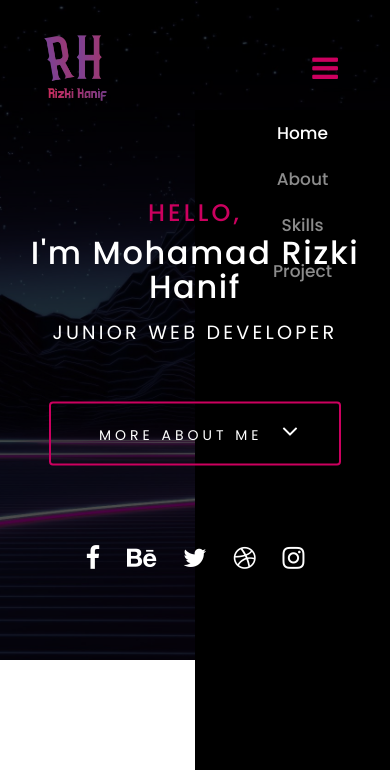
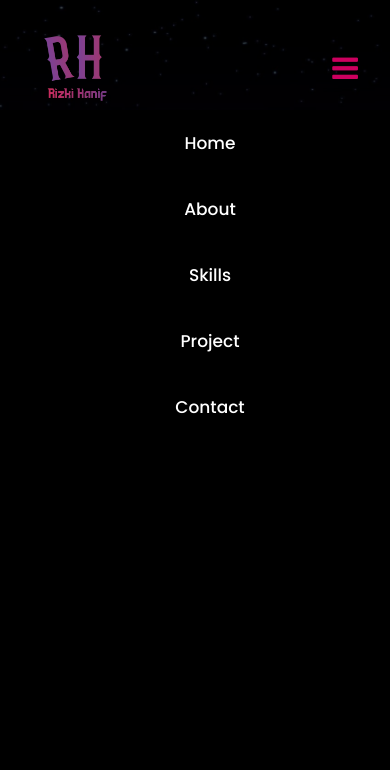
Before and after one commit to rizkihanif28/rizkihanif28.github.io, a plain HTML site: page index.html in a window 390 px wide. Both pictures are taken after a click on the label 325 px from the left and 68 px from the top of the page. Shown: the top 770 px of the page. Drawn offline with nearby package versions, Linux system fonts and the light colour scheme.

Commit message:
bottomfixed

```diff
--- a/assets/css/style.css
+++ b/assets/css/style.css
@@ -4,7 +4,6 @@
     /*========== Font and typography ==========*/
     --font-family: 'Poppins', sans-serif;
 
-    /* .5rem = 8px, 1rem = 16px, 1.5rem = 24px ... */
     --big-font-size: 2rem;
     --normal-font-size: 0.938rem;
     --small-font-size: 0.813rem;
@@ -14,20 +13,8 @@
     --font-regular: 400;
     --font-medium: 500;
     --font-semi-bold: 600;
-
-    /*========== Margenes Bottom ==========*/
-    /* .25rem = 4px, .5rem = 8px, .75rem = 12px ... */
-    --mb-0-25: 0.25rem;
-    --mb-0-5: 0.5rem;
-    --mb-0-75: 0.75rem;
-    --mb-1: 1rem;
-    --mb-1-5: 1.5rem;
-    --mb-2: 2rem;
-    --mb-2-5: 2.5rem;
-    --mb-3: 3rem;
 }
 
-html,
 body {
     font-family: var(--font-family);
     overflow-x: hidden;
@@ -49,28 +36,81 @@ nav #icon {
     font-size: 30px;
     line-height: 80px;
     float: right;
-    margin-right: 40px;
+    margin-right: 20px;
     cursor: pointer;
     display: none;
+}
+
+nav ul {
+    float: right;
+}
+
+.nav-link {
+    font-size: 17px;
+    font-weight: var(--font-medium);
+    margin-left: 30px;
+    color: #ffffff;
+}
+
+.bg-intro {
+    max-height: 100vh;
+    width: 100vw;
+    object-fit: cover;
+    filter: brightness(0.3);
+    position: absolute;
+    top: 0;
+    left: 0;
+    z-index: -1;
+}
+.navbar-brand img {
+    width: 130px;
+}
+
+.navbar-nav .nav-link:focus,
+.navbar-nav .nav-link:hover {
+    color: #cc005f;
+    transition: 0.5s;
+}
+
+/* .navbar-nav .nav-link.active {
+    color: #cc005f;
+} */
+
+.navbar-dark .navbar-nav .nav-link.active,
+.navbar-dark .navbar-nav .show > .nav-link {
+    color: #cc005f;
 }
 
 @media (max-width: 990px) {
     nav #icon {
         display: block;
     }
-    .navbar .navbar-nav {
+    .navbar-nav {
         margin-top: 30px;
         position: fixed;
-        width: 50%;
+        width: 100%;
         height: 100vh;
         top: 80px;
         right: 0;
+        bottom: 0;
+        left: -100%;
         background: #000000;
         text-align: center;
+        transition: all 0.5s;
     }
     nav li {
         display: block;
-        line-height: 30px;
+        line-height: 50px;
+    }
+
+    nav .nav-item a.active,
+    a:hover {
+        color: #cc005f;
+        transition: 0.5s;
+    }
+
+    nav ul.show {
+        left: 0;
     }
 }
 
@@ -86,37 +126,18 @@ nav #icon {
     }
 }
 
-.bg-intro {
-    max-height: 100vh;
-    width: 100vw;
-    object-fit: cover;
-    filter: brightness(0.3);
-    position: absolute;
-    top: 0;
-    left: 0;
-    z-index: -1;
-}
-.navbar-brand img {
-    width: 130px;
-}
-.navbar .nav-item a {
-    font-size: 17px;
-    font-weight: var(--font-medium);
-    margin-left: 20px;
-}
 /* ===================== Intro Section =======================*/
 .intro-content {
     vertical-align: middle;
     text-align: center;
-    -webkit-transform: translateY(-2.1rem);
+    /* -webkit-transform: translateY(-2.1rem);
     -ms-transform: translateY(-2.1rem);
-    transform: translateY(-2.1rem);
+    transform: translateY(-2.1rem); */
 }
 .intro-content h1 {
     color: #ffffff;
     font-size: 3rem;
     line-height: 1.071;
-    /* text-shadow: 0 0 20px rgba(0, 0, 0, 0.5); */
 }
 .intro-content h5 {
     color: #cc005f;
@@ -124,7 +145,6 @@ nav #icon {
     line-height: 1.565;
     text-transform: uppercase;
     letter-spacing: 0.3rem;
-    /* text-shadow: 0 0 6px rgba(0, 0, 0, 0.2); */
 }
 .intro-content .intro-position {
     font-size: 1.7rem;
@@ -132,7 +152,6 @@ nav #icon {
     text-transform: uppercase;
     letter-spacing: 0.2rem;
     color: #ffffff;
-    /* text-shadow: 0 0 6px rgba(0, 0, 0, 0.2); */
 }
 .intro-content .intro-position span {
     display: inline-block;
@@ -155,11 +174,9 @@ nav #icon {
 .intro-content .button {
     color: #ffffff !important;
     border-color: rgba(163, 163, 163, 0.3);
-    /* height: 6rem !important; */
     line-height: 3.5rem !important;
     padding: 0 3.5rem 0 3rem !important;
     margin-top: 2rem;
-    /* font-size: 1.3rem; */
     text-transform: uppercase;
     letter-spacing: 0.25rem;
 }
@@ -181,13 +198,11 @@ nav #icon {
     font-size: 1.6rem;
     line-height: inherit;
     text-align: center;
-    position: relative;
     left: 1.2rem;
 }
 
 .intro-social {
     display: block;
-    position: absolute;
     width: 100%;
     left: 0;
     font-size: 2rem;
@@ -264,9 +279,9 @@ nav #icon {
 }
 
 /* ===================== About Section =======================*/
-#about {
+/* #about {
     padding-top: 12rem;
-}
+} */
 #about .aboutMe h4 {
     color: #cc005f;
     font-weight: var(--font-semi-bold);
@@ -281,7 +296,6 @@ nav #icon {
     margin-right: auto;
     text-align: center;
     margin-bottom: 3.6rem;
-    position: relative;
 }
 
 .intro-info {
@@ -299,6 +313,7 @@ nav #icon {
 .intro-info .lead {
     text-align: left;
     padding-left: 13rem;
+    font-weight: var(--font-regular);
 }
 
 .button-section .resumeLink:hover {
@@ -306,7 +321,7 @@ nav #icon {
 }
 
 #about .resumeLink {
-    margin-top: 20px;
+    color: white;
     background-color: #cc005f;
     padding: 15px;
     border-radius: 40px;
@@ -651,9 +666,9 @@ input:focus {
     margin-bottom: 3rem;
     outline: 0px !important;
 }
-#formContact form .form-field {
+/* #formContact form .form-field {
     position: relative;
-}
+} */
 #formContact form .form-field:before,
 #formContact form .form-field:after {
     content: '';
@@ -772,18 +787,3 @@ footer .social .social-footer li {
     margin-right: 20px;
     font-size: 1.4rem;
 }
-
-/* footer .row {
-    max-width: 1100px;
-} */
-
-/* @media (max-width: 768px) {
-    footer .social .social-footer ul {
-        justify-content: center;
-        display: block;
-    }
-} */
-/*
-.navbar-toggler-icon {
-    color: #ff0077;
-} */
--- /dev/null
+++ b/assets/js/main.js
@@ -0,0 +1,6 @@
+const menuToggle = document.querySelector('#icon label');
+const nav = document.querySelector('.navbar .navbar-nav');
+
+menuToggle.addEventListener('click', function () {
+    nav.classList.toggle('slide');
+});
--- a/index.html
+++ b/index.html
@@ -11,8 +11,17 @@
 
         <link href="https://cdn.jsdelivr.net/npm/bootstrap@5.2.3/dist/css/bootstrap.min.css" rel="stylesheet" integrity="sha384-rbsA2VBKQhggwzxH7pPCaAqO46MgnOM80zW1RWuH61DGLwZJEdK2Kadq2F9CUG65" crossorigin="anonymous" />
         <link rel="stylesheet" href="https://cdn.jsdelivr.net/npm/bootstrap-icons@1.10.2/font/bootstrap-icons.css" />
+        <link rel="stylesheet" href="assets/css/style.css" />
 
-        <link rel="stylesheet" href="assets/css/style.css" />
+        <script src="https://code.jquery.com/jquery-3.6.1.js"></script>
+
+        <script>
+            $(document).ready(function () {
+                $('#icon').click(function () {
+                    $('ul').toggleClass('show');
+                });
+            });
+        </script>
 
         <link rel="icon" type="image/png" href="/assets/img/RH.png" />
     </head>
@@ -24,7 +33,7 @@
                 <div class="navbarNav ms-auto">
                     <ul class="navbar-nav">
                         <li class="nav-item">
-                            <a class="nav-link active" aria-current="page" href="#">Home</a>
+                            <a class="nav-link" href="#">Home</a>
                         </li>
                         <li class="nav-item">
                             <a class="nav-link" href="#about">About</a>
@@ -34,6 +43,9 @@
                         </li>
                         <li class="nav-item">
                             <a class="nav-link" href="#project">Project</a>
+                        </li>
+                        <li class="nav-item">
+                            <a class="nav-link" href="#contact">Contact</a>
                         </li>
                     </ul>
                 </div>
@@ -45,16 +57,17 @@
 
         <!-- Intro Section -->
         <section id="intro">
+            <div class="container">
+                <div class="row">
                     <div class="intro-content">
-                <div class="row">
                         <div class="descriptionMe text-center">
                             <h5>Hello,</h5>
                             <h1>I'm Mohamad Rizki Hanif</h1>
                             <p class="intro-position">
                                 <span>Junior Web Developer</span>
-                            <!-- <span>Backend Developer</span> -->
                             </p>
                             <a class="btn btn-outline-light btn-sm button stroke smoothscroll" href="#about">More About Me</a>
+                        </div>
                     </div>
                 </div>
             </div>
@@ -329,14 +342,6 @@
                             </div>
                             <div class="form-field d-flex justify-content-center">
                                 <button class="submitform">Submit</button>
-                                <!-- <div id="submit-loader">
-                                <div class="text-loader">Sending...</div>
-                                <div class="s-loader">
-                                    <div class="bounce1"></div>
-                                    <div class="bounce2"></div>
-                                    <div class="bounce3"></div>
-                                </div>
-                            </div> -->
                             </div>
                         </form>
                     </div>
@@ -375,7 +380,6 @@
             </div>
         </footer>
         <!-- Footer -->
-
         <script src="https://cdn.jsdelivr.net/npm/bootstrap@5.2.3/dist/js/bootstrap.bundle.min.js" integrity="sha384-kenU1KFdBIe4zVF0s0G1M5b4hcpxyD9F7jL+jjXkk+Q2h455rYXK/7HAuoJl+0I4" crossorigin="anonymous"></script>
     </body>
 </html>
```
Lines whose indentation alone changed are shown as unchanged.
